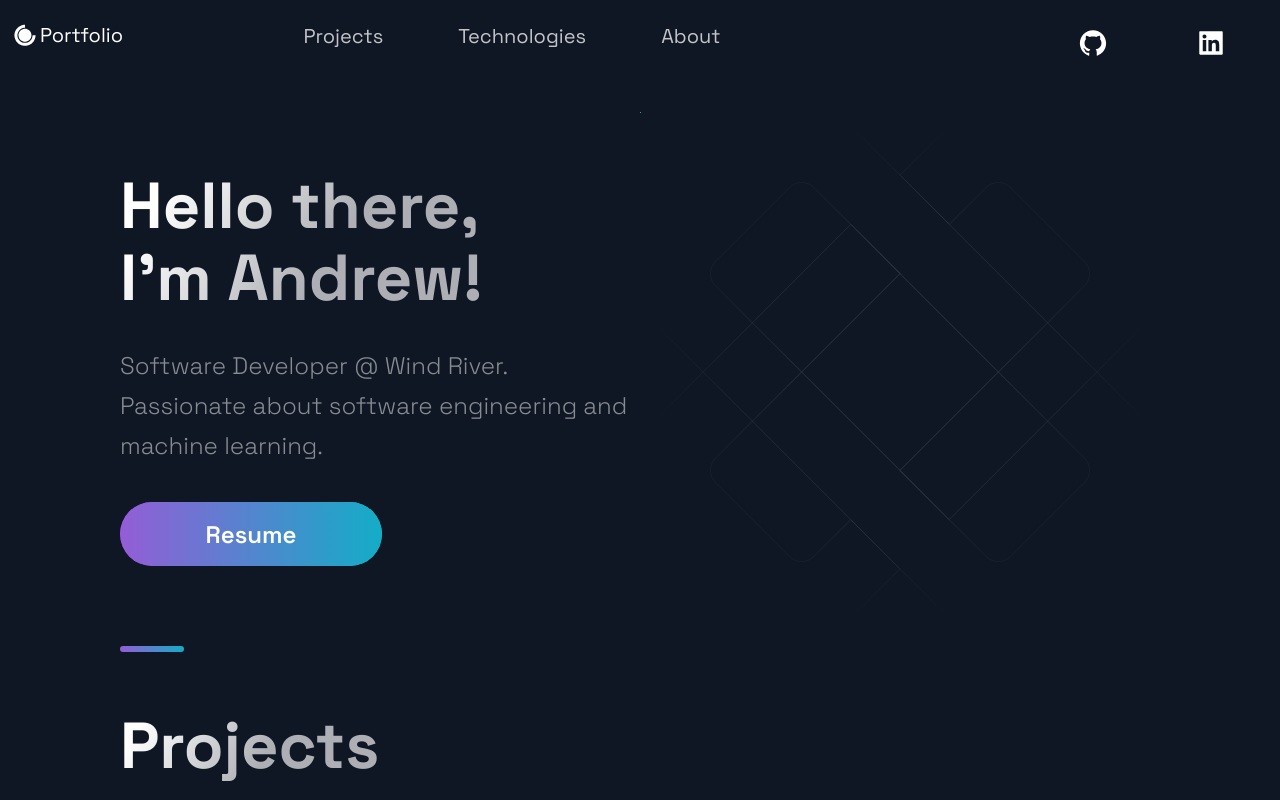
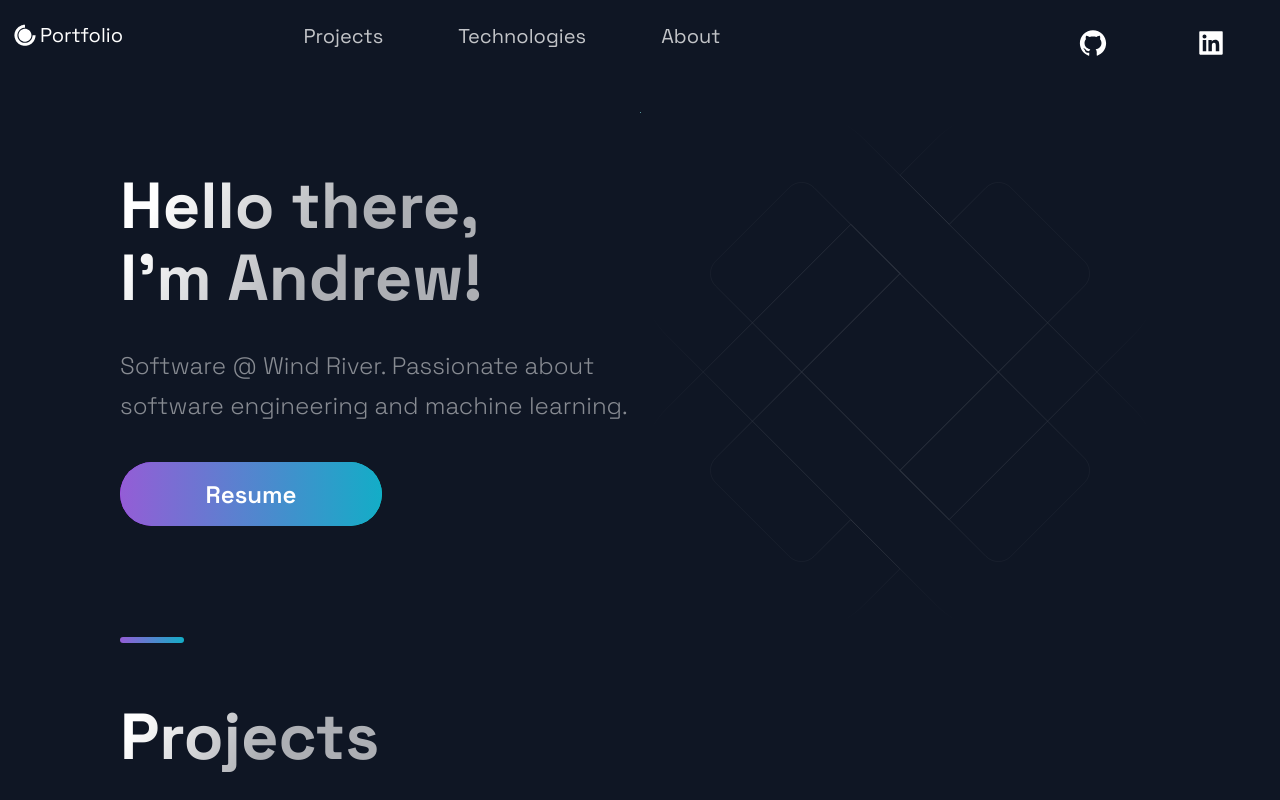
Before and after one commit to zhangandrew37/portfolio, a Next.js app: page / in a window 1280 px wide. Shown: the top 800 px of the page. Built offline with nearby package versions, Linux system fonts and the light colour scheme.

Commit message:
update name

```diff
--- a/src/components/Hero/Hero.js
+++ b/src/components/Hero/Hero.js
@@ -16,7 +16,7 @@ const Hero = () => (
         I'm Andrew!
       </SectionTitle>
       <SectionText>
-        Software Developer @ Wind River. Passionate about software engineering
+        Software @ Wind River. Passionate about software engineering
         and machine learning.
       </SectionText>
       <Button onClick={() => (window.location = "../../../public/resume.pdf")}>
```
Also changed, not shown: 2 other files (tests, documents, lock files or other folders).
